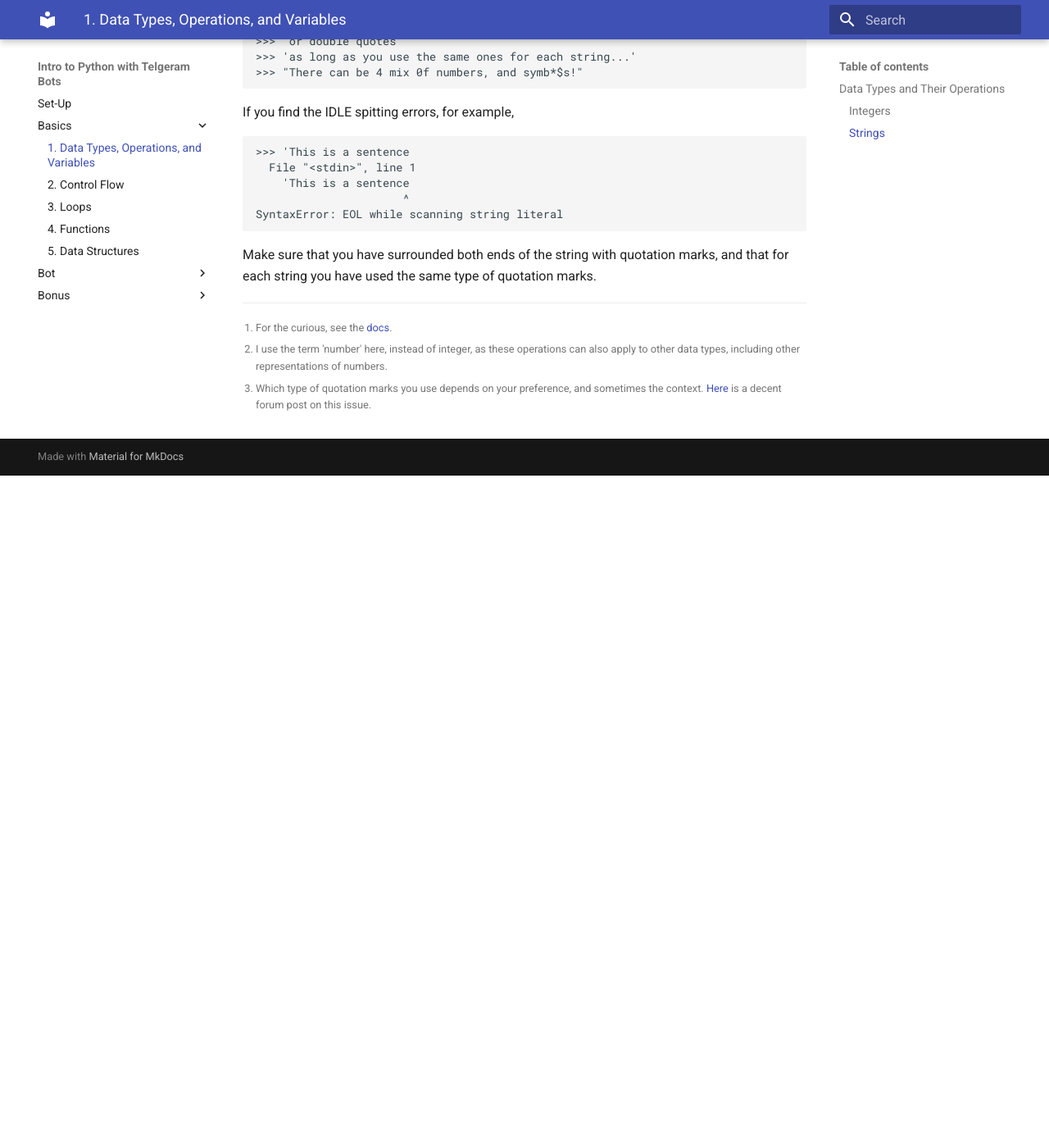
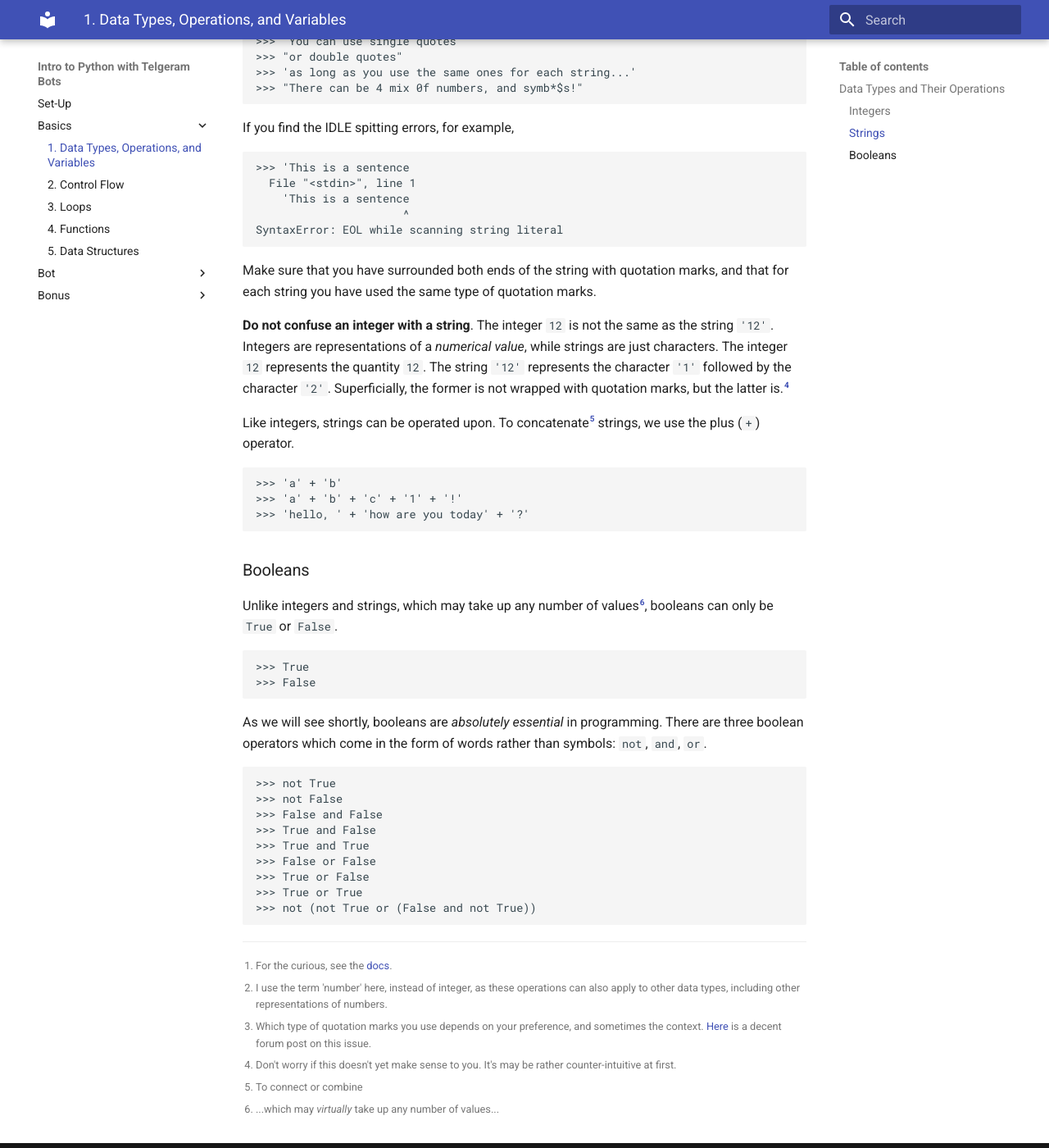
Before and after one commit to USP-Python/USP-Python.github.io, an MkDocs documentation site: the page built from docs/01-basics.md, in a window 1280 px wide and 1400 px high, scrolled down 1689 px. Shown: the whole window at 82% size. Built offline with MkDocs 1.6.1 and Material for MkDocs 9.7.7, drawn with Linux system fonts in a browser that asks for light colours; old or Windows-style settings are respelled for this version of MkDocs; before the commit the page ends 2269 px from its top, so only the background shows below that; some of the changed text lies outside the part shown.

Commit message:
Add boolean section

````diff
--- a/docs/01-basics.md
+++ b/docs/01-basics.md
@@ -34,11 +34,12 @@ Integers represent whole numbers, such as 0, 12, 93214, -1, and so on. In IDLE,
 >>> 2 / 6
 >>> 2 // 6
 >>> 2 % 6
+>>> (2 + 6) * 3 / 10
 >>> 2 / 0
 >>> 2 // 0
 ```
 
-As you may have noticed some familiar **operators**, such as addition (`+`), subtraction (`-`), multiplication (`*`), and division (`/`). The double asterisks (`**`) is the 'power' operator, which raises the first number to the power of the second; the double forward slashes (`//`) is the 'floored division' operator, which divides the first number by the second and gives the answer rounded down. The percent sign (`%`) is the modulo operator, which gives the remainder of the division of the first number by the second.[^2]
+As you may have noticed some familiar **operators**, such as addition (`+`), subtraction (`-`), multiplication (`*`), and division (`/`). The double asterisks (`**`) is the 'power' operator, which raises the first number to the power of the second; the double forward slashes (`//`) is the 'floored division' operator, which divides the first number by the second and gives the answer rounded down. The percent sign (`%`) is the modulo operator, which gives the remainder of the division of the first number by the second.[^2] The order of operations apply.
 
 [^2]: I use the term 'number' here, instead of integer, as these operations can also apply to other data types, including other representations of numbers.
 
@@ -79,3 +80,41 @@ SyntaxError: EOL while scanning string literal
 ```
 
 Make sure that you have surrounded both ends of the string with quotation marks, and that for each string you have used the same type of quotation marks.
+
+**Do not confuse an integer with a string**. The integer `12` is not the same as the string `'12'`. Integers are representations of a _numerical value_, while strings are just characters. The integer `12` represents the quantity `12`. The string `'12'` represents the character `'1'` followed by the character `'2'`. Superficially, the former is not wrapped with quotation marks, but the latter is.[^4]
+
+[^4]: Don't worry if this doesn't yet make sense to you. It's may be rather counter-intuitive at first.
+
+Like integers, strings can be operated upon. To concatenate[^5] strings, we use the plus (`+`) operator.
+
+```python
+>>> 'a' + 'b'
+>>> 'a' + 'b' + 'c' + '1' + '!'
+>>> 'hello, ' + 'how are you today' + '?'
+```
+
+[^5]: To connect or combine
+
+### Booleans
+Unlike integers and strings, which may take up any number of values[^6], booleans can only be `True` or `False`.
+
+[^6]: ...which may _virtually_ take up any number of values...
+
+```python
+>>> True
+>>> False
+```
+
+As we will see shortly, booleans are _absolutely essential_ in programming. There are three boolean operators which come in the form of words rather than symbols: `not`, `and`, `or`.
+
+```python
+>>> not True
+>>> not False
+>>> False and False
+>>> True and False
+>>> True and True
+>>> False or False
+>>> True or False
+>>> True or True
+>>> not (not True or (False and not True))
+```
````
Also changed, not shown: other parts of docs/01-basics.md (+2 -2 lines).
